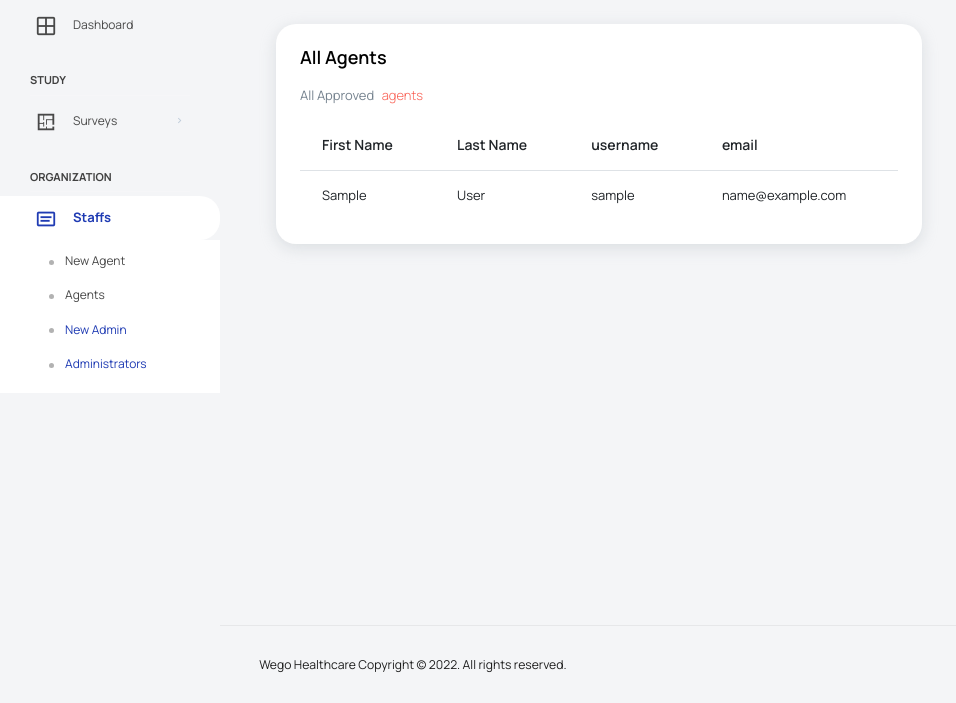
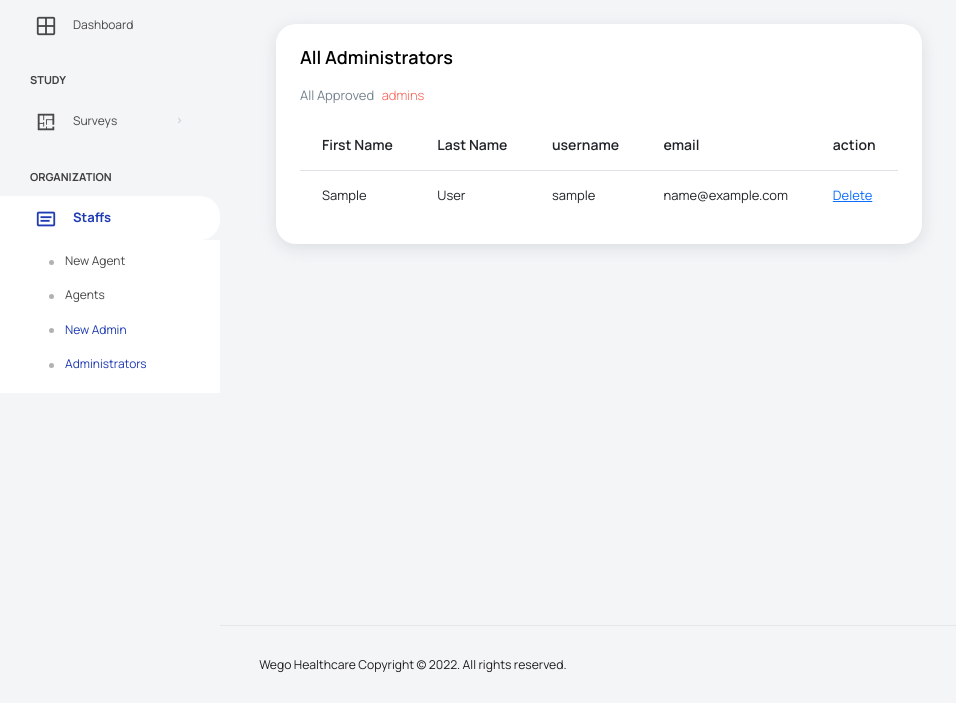
Before and after one commit to najibkado/wegohealth, a Django app: page /dashboard/administrators in a window 1280 px wide. Shown: the part 97-800 px from the top of the page, without its empty margins (0-956 px from the left). Run offline with Django 3.2, Linux system fonts and the light colour scheme; the visitor is signed in with stand-in values (Sample User, id 1); data comes from the database, SQL or seed files in the repository; some libraries are stand-ins or nearby versions.

Commit message:
Adjusted user access, and implemented delete options on users

```diff
--- a/dashboard/templates/dashboard/administrators.html
+++ b/dashboard/templates/dashboard/administrators.html
@@ -12,9 +12,9 @@
                     <div class="col-lg-8 grid-margin stretch-card">
                         <div class="card">
                           <div class="card-body">
-                            <h4 class="card-title">All Agents</h4>
+                            <h4 class="card-title">All Administrators</h4>
                             <p class="card-description">
-                              All Approved <code>agents</code>
+                              All Approved <code>admins</code>
                             </p>
                             <div class="table-responsive">
                               <table class="table table-hover">
@@ -24,6 +24,7 @@
                                     <th>Last Name</th>
                                     <th>username</th>
                                     <th>email</th>
+                                    <th>action</th>
                                   </tr>
                                 </thead>
                                 <tbody>
@@ -33,6 +34,7 @@
                                     <td>{{item.last_name}}</td>
                                     <td>{{item.username}}</td>
                                     <td>{{item.email}}</td>
+                                    <td><a href="{% url 'del_agent' item.pk %}">Delete</a></td>
                                   </tr>
                                     {% endfor %}
                                 </tbody>
--- a/dashboard/templates/dashboard/agents.html
+++ b/dashboard/templates/dashboard/agents.html
@@ -24,6 +24,7 @@
                                     <th>Last Name</th>
                                     <th>username</th>
                                     <th>email</th>
+                                    <th>action</th>
                                   </tr>
                                 </thead>
                                 <tbody>
@@ -33,6 +34,7 @@
                                     <td>{{item.last_name}}</td>
                                     <td>{{item.username}}</td>
                                     <td>{{item.email}}</td>
+                                    <td><a href="{% url 'del_agent' item.pk %}">Delete</a></td>
                                   </tr>
                                     {% endfor %}
                                 </tbody>
--- a/dashboard/templates/dashboard/layout.html
+++ b/dashboard/templates/dashboard/layout.html
@@ -112,6 +112,7 @@
               <span class="menu-title">Dashboard</span>
             </a>
           </li>
+          {% if request.user.is_superuser %}
           <li class="nav-item nav-category">Study</li>
           <li class="nav-item">
             <a class="nav-link" data-bs-toggle="collapse" href="#ui-basic" aria-expanded="false" aria-controls="ui-basic">
@@ -143,6 +144,24 @@
               </ul>
             </div>
           </li>
+          {% else %}
+          <li class="nav-item nav-category">Organization</li>
+          <li class="nav-item">
+            <a class="nav-link" data-bs-toggle="collapse" href="#form-elements" aria-expanded="false" aria-controls="form-elements">
+              <i class="menu-icon mdi mdi-card-text-outline"></i>
+              <span class="menu-title">Staffs</span>
+              <i class="menu-arrow"></i>
+            </a>
+            <div class="collapse" id="form-elements">
+              <ul class="nav flex-column sub-menu">
+                <li class="nav-item"><a class="nav-link" href="{% url 'new_agent' %}">New Agent</a></li>
+                <li class="nav-item"><a class="nav-link" href="{% url 'agents' %}">Agents</a></li>
+                <li class="nav-item"><a class="nav-link" href="{% url 'new_admin' %}">New Admin</a></li>
+                <li class="nav-item"><a class="nav-link" href="{% url 'administrators' %}">Administrators</a></li>
+              </ul>
+            </div>
+          </li>
+          {% endif %}
 
         </ul>
       </nav>
--- a/dashboard/urls.py
+++ b/dashboard/urls.py
@@ -10,6 +10,7 @@ urlpatterns = [
     path('all', views.all, name="dashboard_all"),
     path('agents', views.agents, name="agents"),
     path('agents/new', views.new_agent, name="new_agent"),
+    path('user/del/<int:id>', views.del_agent, name="del_agent"),
     path('administrators', views.administrators, name="administrators"),
     path('administrators/new', views.new_admin, name="new_admin")
 ]
--- a/dashboard/views.py
+++ b/dashboard/views.py
@@ -6,7 +6,7 @@ from django.urls import reverse
 from django.contrib import messages
 from django.contrib.auth.decorators import login_required
 from main import models
-from django.contrib.auth.models import User
+from main.models import User
 
 # Create your views here.
 
@@ -30,7 +30,7 @@ def login_view(request):
             messages.error(request, "Invalid user credentials")
             return HttpResponseRedirect(reverse("dashboard_login"))
 
-        if user.is_superuser:
+        if user.is_superuser or user.is_admin:
             login(request, user=user)
             return HttpResponseRedirect(reverse("dashboard_index"))
 
@@ -40,11 +40,13 @@ def login_view(request):
 @login_required
 def dashboard_index(request):
 
+    if request.user.is_superuser or request.user.is_admin:
+        pass
+    else:
+        messages.error(request, "You have no access to this portal!")
+        return HttpResponseRedirect(reverse("dashboard_login"))
+
     if request.method == "GET":
-
-        if not request.user.is_superuser:
-            messages.error(request, "You have no access to this portal!")
-            return HttpResponseRedirect(reverse("dashboard_login"))
 
         surverys = len(models.Client.objects.all())
         approved = len(models.Drug.objects.filter(approved=True))
@@ -102,22 +104,40 @@ def approved(request):
 
 @login_required
 def agents(request):
+    if request.user.is_superuser or request.user.is_admin:
+        pass
+    else:
+        messages.error(request, "You have no access to this portal!")
+        return HttpResponseRedirect(reverse("dashboard_login"))
+
     if request.method == "GET":
-
-        if not request.user.is_superuser:
-            messages.error(request, "You have no access to this portal!")
-            return HttpResponseRedirect(reverse("dashboard_login"))
-
-        agents = User.objects.filter(is_superuser=False)
+        agents = User.objects.filter(is_admin=False, is_superuser=False)
         return render(request, "dashboard/agents.html", {
             "agents": agents
         })
 
 @login_required
+def del_agent(request, id):
+    if request.user.is_superuser or request.user.is_admin:
+        pass
+    else:
+        messages.error(request, "You have no access to this portal!")
+        return HttpResponseRedirect(reverse("dashboard_login"))
+
+    if request.method == "GET":
+        agents = User.objects.get(pk=id)
+        agents.delete()
+        messages.success(request, "Successfully deleted")
+        return HttpResponseRedirect(reverse("agents"))
+
+
+@login_required
 def new_agent(request):
-    if not request.user.is_superuser:
-            messages.error(request, "You have no access to this portal!")
-            return HttpResponseRedirect(reverse("dashboard_login"))
+    if request.user.is_superuser or request.user.is_admin:
+        pass
+    else:
+        messages.error(request, "You have no access to this portal!")
+        return HttpResponseRedirect(reverse("dashboard_login"))
 
     if request.method == "GET":
         return render(request, "dashboard/new_agent.html")
@@ -150,9 +170,12 @@ def new_agent(request):
 
 @login_required
 def new_admin(request):
-    if not request.user.is_superuser:
-            messages.error(request, "You have no access to this portal!")
-            return HttpResponseRedirect(reverse("dashboard_login"))
+
+    if request.user.is_superuser or request.user.is_admin:
+        pass
+    else:
+        messages.error(request, "You have no access to this portal!")
+        return HttpResponseRedirect(reverse("dashboard_login"))
 
     if request.method == "GET":
         return render(request, "dashboard/new_admin.html")
@@ -171,7 +194,7 @@ def new_admin(request):
                 username=username,
                 email=email,
                 password=password,
-                is_superuser=True
+                is_admin=True
             )
 
             new_user.save()
@@ -187,13 +210,15 @@ def new_admin(request):
 
 @login_required
 def administrators(request):
+
+    if request.user.is_superuser or request.user.is_admin:
+        pass
+    else:
+        messages.error(request, "You have no access to this portal!")
+        return HttpResponseRedirect(reverse("dashboard_login"))
+
     if request.method == "GET":
-
-        if not request.user.is_superuser:
-            messages.error(request, "You have no access to this portal!")
-            return HttpResponseRedirect(reverse("dashboard_login"))
-
-        administrators = User.objects.filter(is_superuser=True)
+        administrators = User.objects.filter(is_admin=True)
         return render(request, "dashboard/administrators.html", {
             "administrators": administrators
         })
--- a/main/models.py
+++ b/main/models.py
@@ -1,6 +1,10 @@
 from django.db import models
+from django.contrib.auth.models import AbstractUser
 
 # Create your models here.
+class User(AbstractUser):
+    is_admin = models.BooleanField(default=False)
+
 class Client(models.Model):
     name = models.CharField(max_length=255)
     business_name = models.CharField(max_length=255)
--- a/wegohealth/settings.py
+++ b/wegohealth/settings.py
@@ -139,3 +139,6 @@ LOGIN_URL = '/login'
 MESSAGE_TAGS = {
     messages.ERROR: 'danger'
 }
+
+#User Models
+AUTH_USER_MODEL = 'main.User'
```
Also changed, not shown: main/migrations/0001_initial.py, main/migrations/0002_client.py (deleted), main/migrations/0003_questionaire.py (deleted), main/migrations/0004_hotel.py (deleted), main/migrations/0005_rename_hotel_kyc.py (deleted), main/migrations/0006_shop_kyc.py (deleted), main/migrations/0007_drug_quantity.py (deleted), main/migrations/0008_auto_20220825_2256.py (deleted), main/migrations/0009_drug_approved.py (deleted).
